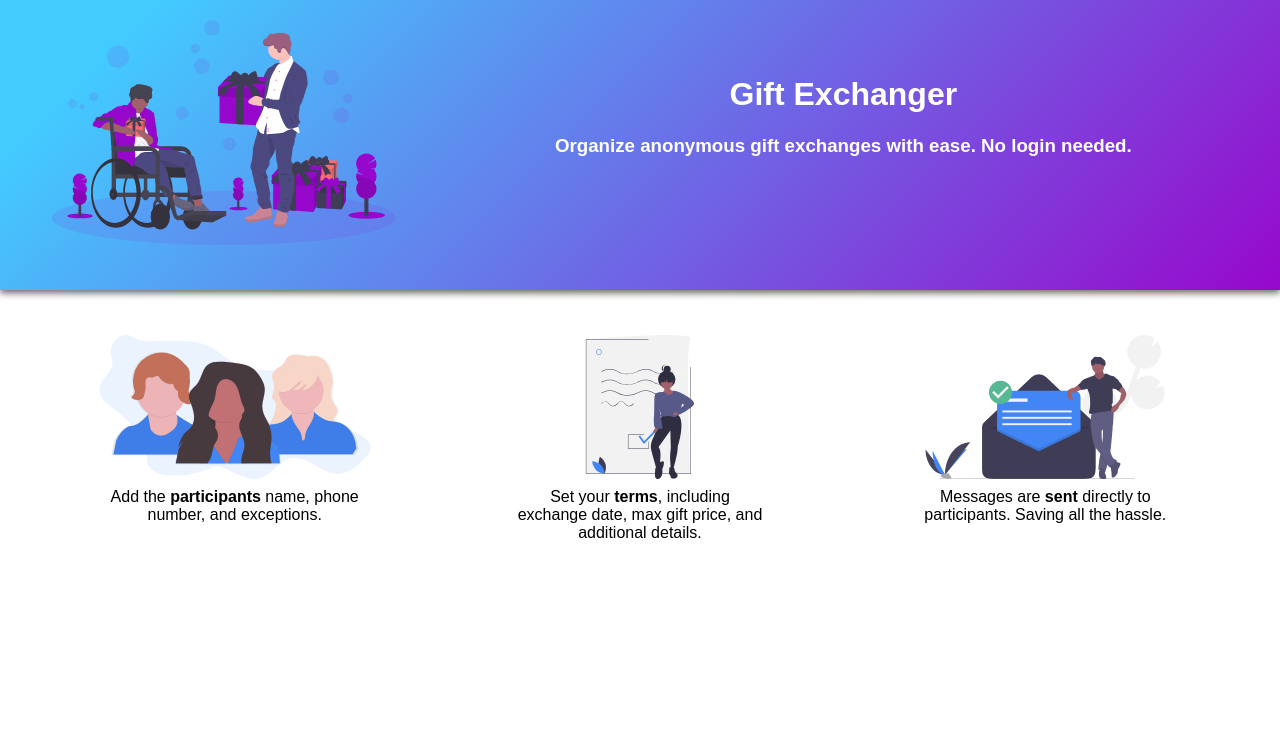
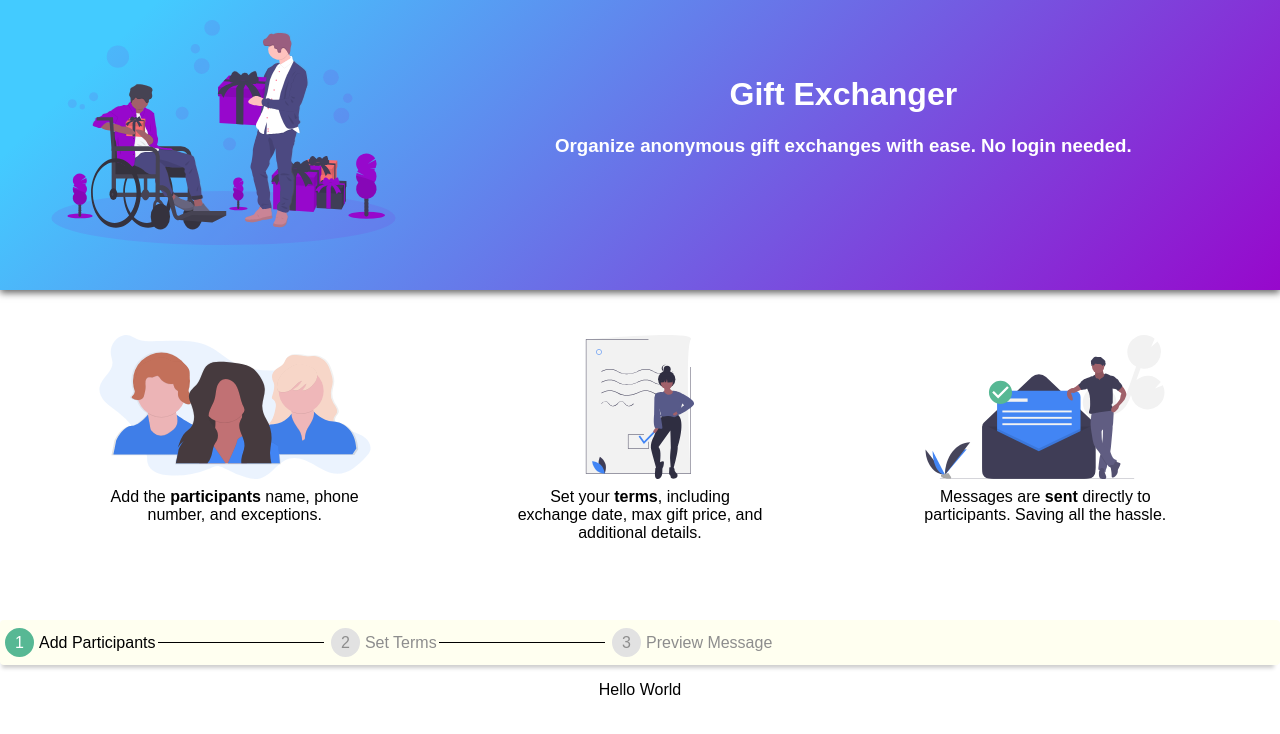
Before and after one commit to jglu225/gift-exchanger, a React (Create React App) app in the folder frontend/: page / in a window 1280 px wide. Shown: the top 734 px of the page. Built offline with nearby package versions, Linux system fonts and the light colour scheme.

Commit message:
added form wizard component and styling for header

```diff
--- a/frontend/src/App.js
+++ b/frontend/src/App.js
@@ -1,6 +1,7 @@
 import React, { Component } from 'react';
 import Hero from "./components/Hero.js"
 import Features from "./components/Features.js"
+import FormWizard from "./components/FormWizard.js"
 import './App.css';
 
 class App extends Component {
@@ -9,9 +10,10 @@ class App extends Component {
       <div className="App">
         <Hero/>
         <Features/>
-        {/* <p className="App-intro">
-          To get started, edit <code>src/App.js</code> and save to reload.
-        </p> */}
+        <FormWizard>
+
+        </FormWizard>
+        <p>Hello World</p>
       </div>
     );
   }
--- /dev/null
+++ b/frontend/src/components/FormWizard.js
@@ -0,0 +1,25 @@
+import React from'react'
+import './styles/FormWizard.css'
+
+class FormWizard extends React.Component {
+
+    render() {
+        return (
+            <div className="form-wizard">
+                <div className="form-wizard__header">
+                    <div className="form-wizard__header__circle form-wizard__header__circle--current">1</div>
+                    <div className="form-wizard__header__text form-wizard__header__text--current">Add Participants</div>
+                    <div className="form-wizard__header__line"></div>
+                    <div className="form-wizard__header__circle">2</div>
+                    <div className="form-wizard__header__text">Set Terms</div>
+                    <div className="form-wizard__header__line"></div>
+                    <div className="form-wizard__header__circle">3</div>
+                    <div className="form-wizard__header__text">Preview Message</div>
+                </div>
+            </div>
+        );
+    }
+
+}
+
+export default FormWizard;
--- /dev/null
+++ b/frontend/src/components/styles/FormWizard.css
@@ -0,0 +1,41 @@
+.form-wizard__header{
+    display: inline-flex;
+    align-items: center;
+    width: 100%;
+    height: 45px;
+    background-color: ivory;
+    border-radius: 4px;
+    box-shadow: -2px 7px 4px -4px rgba(0,0,0,0.2);
+}
+
+.form-wizard__header__circle {
+    color: #8d8d8d;
+    background-color: #e2e2e2;
+    width: 25px;
+    height: 25px;
+    line-height: 25px;
+    border: 2px solid #e2e2e2;
+    border-radius: 50%;
+    margin: 5px;
+}
+
+.form-wizard__header__line {
+    width: 13%;
+    border-top: 1px solid black;
+    margin: 2px;
+}
+
+.form-wizard__header__text {
+    line-height: 45px;
+    color: #8d8d8d;
+}
+
+.form-wizard__header__circle--current {
+    border-color: #57b894;
+    background-color: #57b894;
+    color: white;
+}
+
+.form-wizard__header__text--current {
+    color: black;
+}
```
